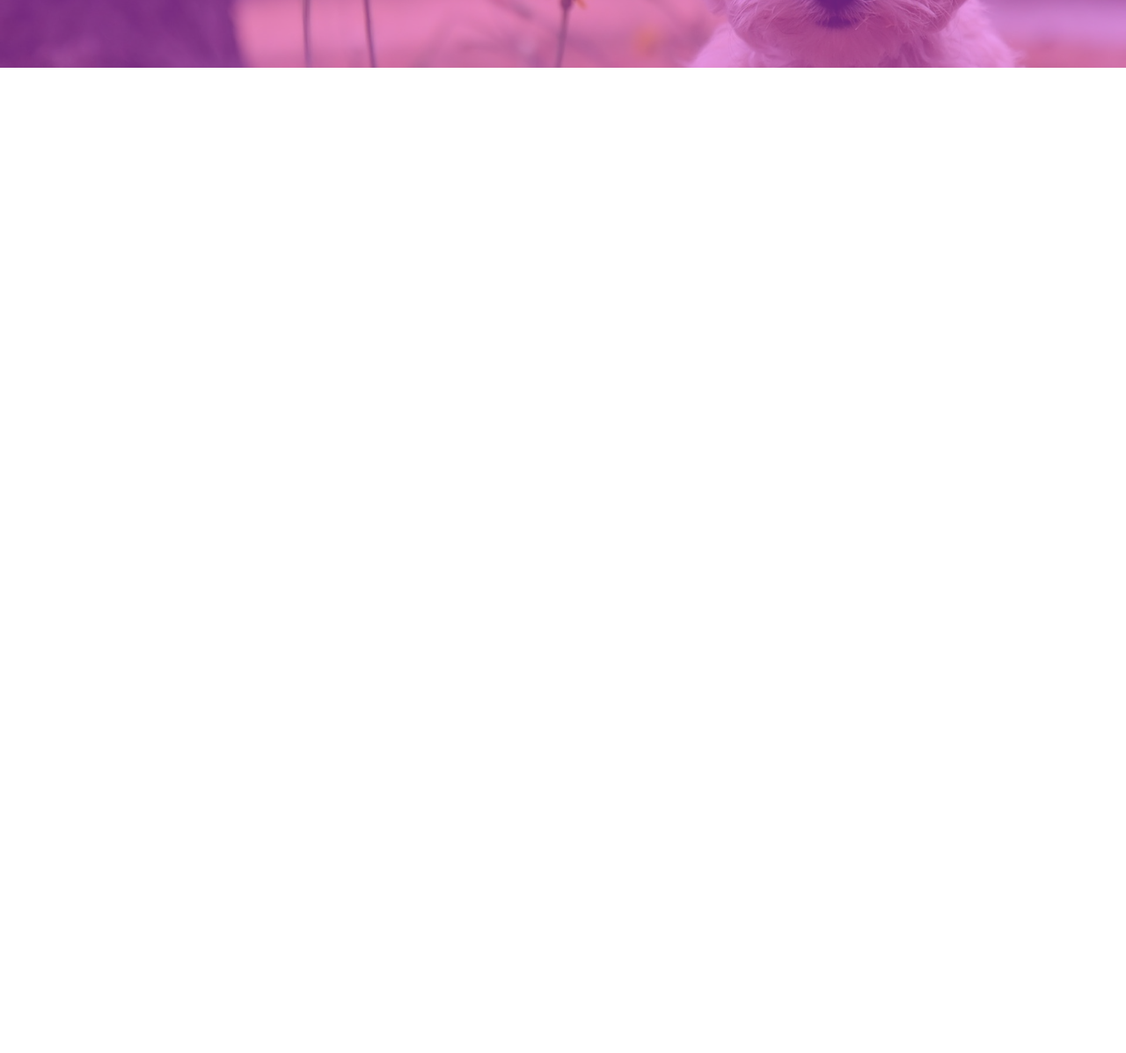
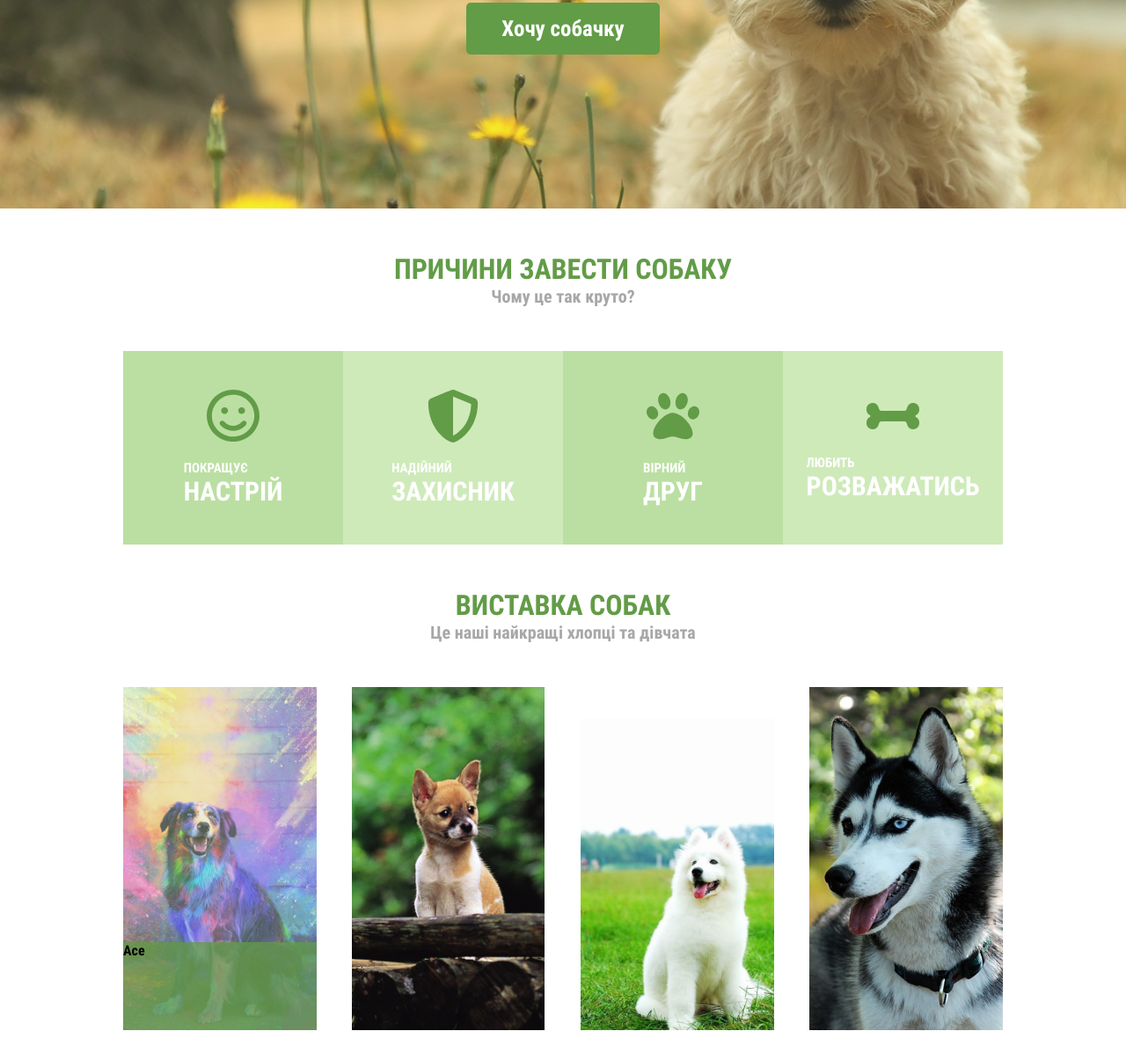
Before and after one commit to AndreyYko/dogs-are-awesome, a plain HTML site: page index.html in a window 1280 px wide. Shown: the part 323-1520 px from the top of the page at 88% size. Before the commit the page ends 800 px from the top, so only its background shows below. Drawn offline with Linux system fonts and the light colour scheme.

Commit message:
added benefits and photos block

```diff
--- a/index.html
+++ b/index.html
@@ -13,7 +13,70 @@
     <div class="overlay">
       <h1>Научно <span class="bold big">доведено!</span></h1>
       <h2>Собака покращує життя людини</h2>
-      <button><span class="bold">Завести собачку</span></button>
+      <button><span class="bold">Хочу собачку</span></button>
+    </div>
+  </div>
+  <div class="content">
+    <div class="heading">
+      <h1>Причини завести собаку</h1>
+      <p>Чому це так круто?</p>
+    </div>
+    <div class="benefits">
+      <div class="benefit dark">
+        <img src="images/smile-regular.svg" alt="smile">
+        <p>покращує<br><span class="big">настрій</span></p>
+      </div>
+      <div class="benefit lite">
+        <img src="images/shield-alt-solid.svg" alt="">
+        <p>надійний<br><span class="big">захисник</span></p>
+      </div>
+      <div class="benefit dark">
+        <img src="images/paw-solid.svg" alt="">
+        <p>вірний<br><span class="big">друг</span></p>
+      </div>
+      <div class="benefit lite">
+        <img src="images/bone-solid.svg" alt="">
+        <p>любить<br><span class="big">розважатись</span></p>
+      </div>
+    </div>
+    <div class="heading">
+      <h1>Виставка собак</h1>
+      <p>Це наші найкращі хлопці та дівчата</p>
+    </div>
+    <div class="photos">
+      <div class="row">
+        <div class="photo">
+          <div class="overlay">
+            <div class="name">
+              <h4>Ace</h4>
+            </div>
+          </div>
+          <img src="images/photo-1.jpg" alt="photo-1">
+        </div>
+        <div class="photo">
+          <img src="images/photo-2.jpg" alt="photo-2">
+        </div>
+        <div class="photo">
+          <img src="images/photo-3.jpg" alt="photo-3">
+        </div>
+        <div class="photo">
+          <img src="images/photo-4.jpg" alt="photo-4">
+        </div>
+      </div>
+      <div class="row">
+        <div class="photo">
+          <img src="images/photo-5.jpg" alt="photo-5">
+        </div>
+        <div class="photo">
+          <img src="images/photo-6.png" alt="photo-6">
+        </div>
+        <div class="photo">
+          <img src="images/photo-7.jpg" alt="photo-7">
+        </div>
+        <div class="photo">
+          <img src="images/photo-8.jpg" alt="photo-8">
+        </div>
+      </div>
     </div>
   </div>
 </body>
--- a/style.css
+++ b/style.css
@@ -16,12 +16,17 @@
   font-family: 'Roboto', sans-serif;
 }
 
+body {
+  display: flex;
+  flex-direction: column;
+  align-items: center;
+}
+
 .top-image-section {
   width: 100%;
-  height: 400px;
+  height: 70vh;
   background-image: url("images/dog-main-2.jpg");
   background-size: cover;
-  background-position: center 0;
   background-repeat: no-repeat;
   color: #fff;
 }
@@ -30,18 +35,18 @@
   font-size: 50px;
 }
 
-.bold {
+.top-image-section .bold {
   font-weight: 500;
 }
 
-.big {
+.top-image-section .big {
   font-size: 70px;
 }
 
 .top-image-section .overlay {
   width: 100%;
   height: 100%;
-  background-color: rgba(212, 66, 244, 0.5);
+  background-color: rgba(206, 234, 185, 0.20);
   display: flex;
   justify-content: center;
   align-items: center;
@@ -52,9 +57,123 @@
   padding: 15px 40px;
   font-size: 25px;
   color: #fff;
-  background-color: #42f47d;
+  background-color: #629C47;
   border: none;
   border-radius: 5px;
   cursor: pointer;
   margin-top: 40px;
 }
+
+.content {
+  width: 100%;
+  max-width: 1000px;
+}
+
+.heading {
+  margin: 50px 0;
+  text-align: center;
+}
+
+.heading h1 {
+  text-transform: uppercase;
+  color: #629C47;
+}
+
+.heading p {
+  color: #A6A7A6;
+  font-size: 20px;
+}
+
+.benefits {
+  width: 100%;
+  height: 220px;
+  display: flex;
+}
+
+.benefits .benefit {
+  width: calc(1000px / 4);
+  display: flex;
+  flex-direction: column;
+  justify-content: center;
+  align-items: center;
+  color: #fff;
+  transition: 250ms;
+}
+
+.benefit.dark {
+  background-color: #BBDFA2;
+}
+
+.benefit.lite {
+  background-color: #ceeab9;
+}
+
+.benefit img {
+  width: 60px;
+  margin-bottom: 20px;
+  transition: 250ms;
+}
+
+.benefit p {
+  text-transform: uppercase;
+  font-size: 15px;
+}
+
+.benefit .big {
+  font-size: 30px;
+}
+
+.benefit:hover {
+  background-color: #629C47;
+  width: 300px;
+}
+
+.benefit:hover img {
+  display: none;
+}
+
+.benefit:hover p {
+  text-align: center;
+}
+
+.photos {
+  width: 100%;
+  margin-bottom: 50px;
+}
+
+.photos .row {
+  width: 100%;
+  display: flex;
+  flex-wrap: wrap;
+  justify-content: space-between;
+}
+
+.photos .row:first-child {
+  margin-bottom: 40px;
+}
+
+.photos .row .photo {
+  width: 220px;
+  height: 390px;
+  overflow: hidden;
+  position: relative;
+}
+
+.photo img {
+  height: 100%;
+}
+
+.photo .overlay {
+  width: 100%;
+  height: 100%;
+  background-color: rgba(206, 234, 185, 0.35);
+  position: absolute;
+  display: flex;
+  align-items: flex-end;
+}
+
+.photo .overlay .name {
+  width: 100%;
+  height: 100px;
+  background-color: rgba(98, 156, 71, 0.75);
+}
```
Also changed, not shown: images/bone-solid.svg (added), images/paw-solid.svg (added), images/photo-1.jpg (added), images/photo-2.jpg (added), images/photo-3.jpg (added), images/photo-4.jpg (added), images/photo-5.jpg (added), images/photo-6.png (added), images/photo-7.jpg (added), images/photo-8.jpg (added), images/shield-alt-solid.svg (added), images/smile-regular.svg (added).
